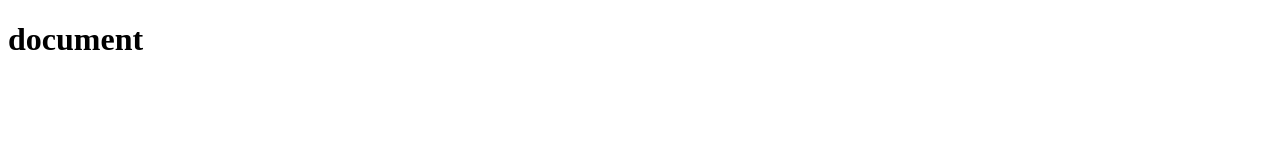
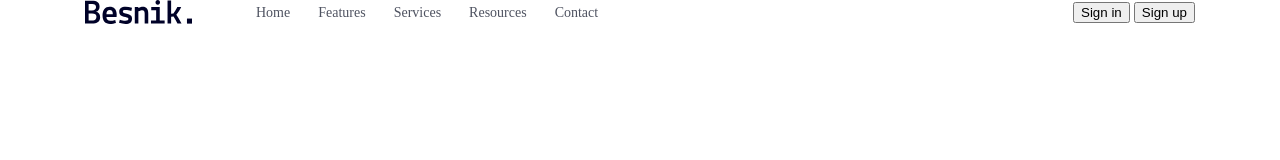
Before and after one commit to qqqqduc/do-an, a website: page index.html in a window 1280 px wide. Drawn offline with Linux system fonts and the light colour scheme; files whose address does not match are found by name.

Commit message:
commit lan 2 thanh vien 1

```diff
--- /dev/null
+++ b/assets/css/reset.css
@@ -0,0 +1,48 @@
+/* http://meyerweb.com/eric/tools/css/reset/
+   v2.0 | 20110126
+   License: none (public domain)
+*/
+
+html, body, div, span, applet, object, iframe,
+h1, h2, h3, h4, h5, h6, p, blockquote, pre,
+a, abbr, acronym, address, big, cite, code,
+del, dfn, em, img, ins, kbd, q, s, samp,
+small, strike, strong, sub, sup, tt, var,
+b, u, i, center,
+dl, dt, dd, ol, ul, li,
+fieldset, form, label, legend,
+table, caption, tbody, tfoot, thead, tr, th, td,
+article, aside, canvas, details, embed,
+figure, figcaption, footer, header, hgroup,
+menu, nav, output, ruby, section, summary,
+time, mark, audio, video {
+	margin: 0;
+	padding: 0;
+	border: 0;
+	font-size: 100%;
+	font: inherit;
+	vertical-align: baseline;
+}
+/* HTML5 display-role reset for older browsers */
+article, aside, details, figcaption, figure,
+footer, header, hgroup, menu, nav, section {
+	display: block;
+}
+body {
+	line-height: 1;
+}
+ol, ul {
+	list-style: none;
+}
+blockquote, q {
+	quotes: none;
+}
+blockquote:before, blockquote:after,
+q:before, q:after {
+	content: '';
+	content: none;
+}
+table {
+	border-collapse: collapse;
+	border-spacing: 0;
+}
--- /dev/null
+++ b/assets/css/styles.css
@@ -0,0 +1,50 @@
+* {
+    box-sizing: border-box;
+}
+
+html {
+    font-size: 62.5%;
+}
+
+body {
+    font-size: 1.6rem;
+}
+
+/* common */
+.container {
+    width: 1110px;
+    margin-left: auto;
+    margin-right: auto;
+}
+
+a {
+    text-decoration: none;
+}
+
+// header
+.header {
+    background: #e6f0ff;
+}
+
+.navbar {
+    display: flex;
+    align-items: center;
+}
+
+.navbar ul {
+    display: flex;
+    margin-left: 50px;
+}
+
+.navbar .actions {
+    margin-left: auto;
+}
+
+.navbar ul a {
+    color: #4f5361;
+    font-size: 1.4rem;
+    font-style: normal;
+    font-weight: 500;
+    line-height: normal;
+    padding: 8px 14px;
+}
--- a/index.html
+++ b/index.html
@@ -1,11 +1,38 @@
 <!DOCTYPE html>
 <html lang="en">
-<head>
-    <meta charset="UTF-8">
-    <meta name="viewport" content="width=device-width, initial-scale=1.0">
-    <title>Document</title>
-</head>
-<body>
-    <h1>document</h1>
-</body>
+    <head>
+        <meta charset="UTF-8" />
+        <meta name="viewport" content="width=device-width, initial-scale=1.0" />
+        <title>Document</title>
+        <link rel="stylesheet" href="./assets//css/reset.css" />
+        <link rel="stylesheet" href="./assets//css/styles.css" />
+    </head>
+    <body>
+        <main>
+            <!-- header -->
+            <header class="header">
+                <div class="container">
+                    <nav class="navbar">
+                        <!-- logo -->
+                        <img src="./assets/img/Logo.svg" alt="Besnik" />
+
+                        <!-- navigation -->
+                        <ul>
+                            <li><a href="#">Home</a></li>
+                            <li><a href="#">Features</a></li>
+                            <li><a href="#">Services</a></li>
+                            <li><a href="#">Resources</a></li>
+                            <li><a href="#">Contact</a></li>
+                        </ul>
+
+                        <!-- action -->
+                        <div class="actions">
+                            <button>Sign in</button>
+                            <button>Sign up</button>
+                        </div>
+                    </nav>
+                </div>
+            </header>
+        </main>
+    </body>
 </html>
--- /dev/null
+++ b/package.json
@@ -0,0 +1,5 @@
+{
+  "dependencies": {
+    "sass": "^1.70.0"
+  }
+}
```
Also changed, not shown: login.html (added, +11 -0 lines), assets/css/style.css (deleted), assets/img/Logo.svg (added), 1 other file.
